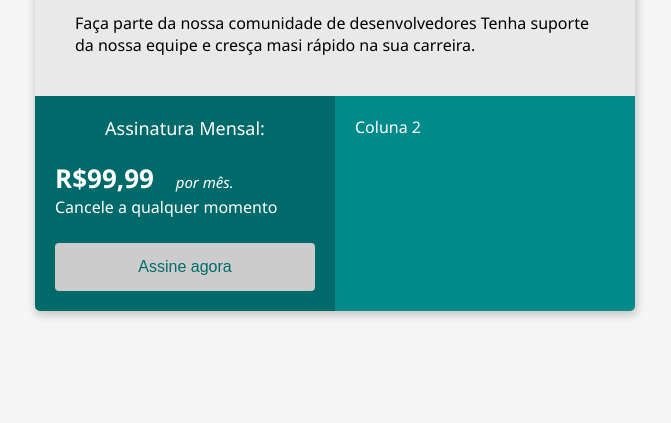
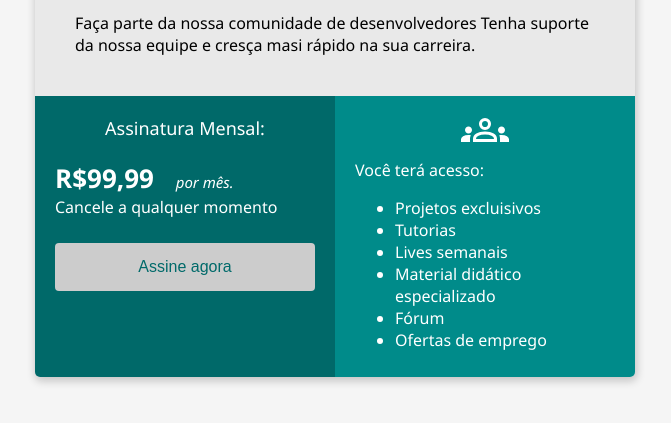
Before and after one commit to Erixian/bootcamp-devjr-mod02, a plain HTML site: page index.html in a window 1280 px wide. Shown: the part 133-556 px from the top of the page, without its empty margins (305-976 px from the left). Drawn offline with Linux system fonts and the light colour scheme.

Commit message:
closes #5 - tags ul e il

```diff
--- a/index.html
+++ b/index.html
@@ -55,7 +55,7 @@
         .coluna-2 {
             background-color:#008B8A;
             width:50%;
-            padding:20px;
+            padding:10px 20px;
             color:#FFF;
         }
 
@@ -90,6 +90,10 @@
 
         .button:hover {
             background-color: #E9E9E9;
+        }
+
+        .image-group {
+            text-align: center;
         }
 
     </style>
@@ -130,7 +134,22 @@
                 </button>
             </div>
             <div class="coluna-2">
-                Coluna 2
+
+                <div class="image-group">
+                    <object data="groups_48dp_FFF_FILL0_wght400_GRAD0_opsz48.svg" type ="image/svg+xml"></object>
+                </div>
+
+                <div>
+                    Você terá acesso:
+                </div>
+                <ul>
+                    <li>Projetos excluisivos</li>
+                    <li>Tutorias</li>
+                    <li>Lives semanais</li>
+                    <li>Material didático especializado</li>
+                    <li>Fórum</li>
+                    <li>Ofertas de emprego</li>
+                </ul>
             </div>
         </div>
     </div>
```
Also changed, not shown: groups_48dp_FFF_FILL0_wght400_GRAD0_opsz48.svg (added).
